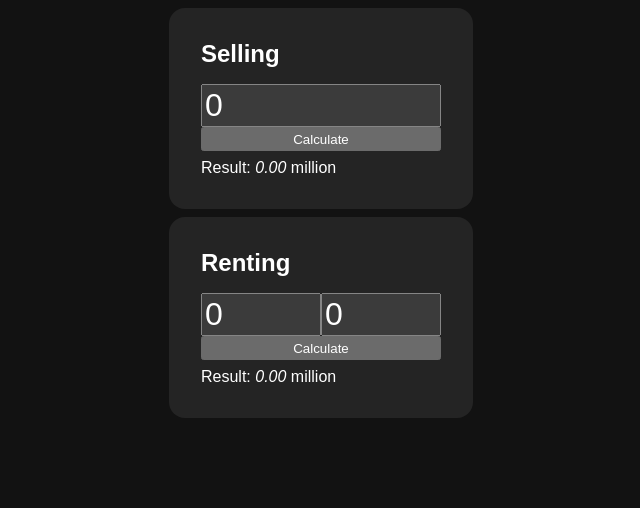
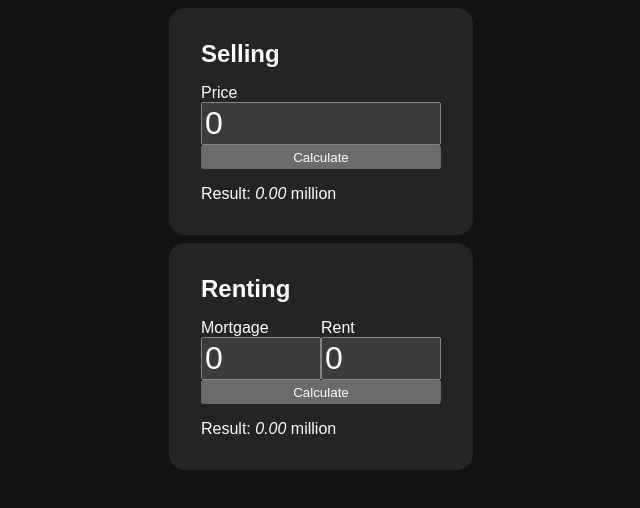
Before and after one commit to utilyre/estate, a React (Vite) app: page / in a window 1280 px wide. Shown: the top 508 px of the page, without its empty margins (319-959 px from the left). Built offline with nearby package versions, Linux system fonts and the light colour scheme.

Commit message:
Add label above inputs

```diff
--- a/src/components/Renting/Renting.jsx
+++ b/src/components/Renting/Renting.jsx
@@ -23,7 +23,9 @@ const Renting = () => {
         onSubmit={onSubmit}
         className={styles.form}
       >
+        <div className={styles.inputRow}>
           <div className={styles.inputWrapper}>
+            <label htmlFor='mortgage'>Mortgage</label>
             <input
               type='number'
               min={0}
@@ -32,7 +34,10 @@ const Renting = () => {
               onChange={(e) => setMortgage(e.target.value)}
               className={styles.mortgage}
             />
+          </div>
 
+          <div className={styles.inputWrapper}>
+            <label htmlFor='rent'>Rent</label>
             <input
               type='number'
               min={0}
@@ -41,6 +46,7 @@ const Renting = () => {
               onChange={(e) => setRent(e.target.value)}
               className={styles.rent}
             />
+          </div>
         </div>
 
         <button
--- a/src/components/Renting/Renting.module.css
+++ b/src/components/Renting/Renting.module.css
@@ -14,14 +14,18 @@
   flex-direction: column;
 }
 
+.inputRow {
+  display: flex;
+}
+
 .inputWrapper {
-  display: flex;
+  width: 50%;
 }
 
 .mortgage,
 .rent {
   font-size: 2rem;
-  width: 50%;
+  width: 100%;
 }
 
 .submit {
@@ -29,5 +33,5 @@
 }
 
 .result {
-  margin-block-start: 0.5rem;
+  margin-block-start: 1rem;
 }
--- a/src/components/Selling/Selling.jsx
+++ b/src/components/Selling/Selling.jsx
@@ -21,6 +21,7 @@ const Selling = () => {
         onSubmit={onSubmit}
         className={styles.form}
       >
+        <label htmlFor='price'>Price</label>
         <input
           type='number'
           min={0}
--- a/src/components/Selling/Selling.module.css
+++ b/src/components/Selling/Selling.module.css
@@ -23,5 +23,5 @@
 }
 
 .result {
-  margin-block-start: 0.5rem;
+  margin-block-start: 1rem;
 }
```
Lines whose indentation alone changed are shown as unchanged.
